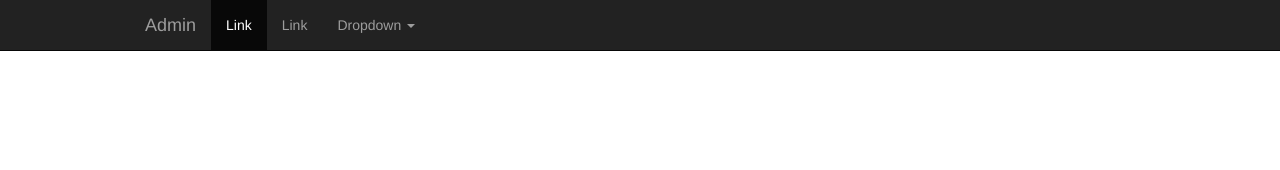
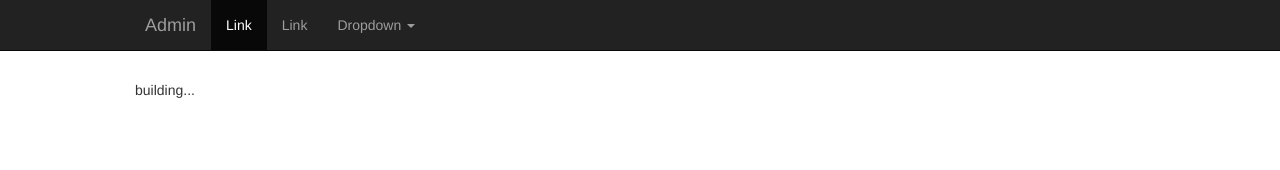
Before and after one commit to bluecat000/nuxt-blog, a Nuxt app: page /admin/edit in a window 1280 px wide. Shown: the top 170 px of the page. Built offline with nearby package versions, Linux system fonts and the light colour scheme.

Commit message:
mv file to new folder

```diff
--- a/components/Act.vue
+++ b/components/Act.vue
@@ -3,7 +3,7 @@
     <div class="row">
       <div class="panel panel-default" v-for="list in 10" v-bind:key="list">
         <!-- Default panel contents -->
-        <nuxt-link to="/articel">
+        <nuxt-link to="/index/articel">
           <div class="panel-heading">Panel heading</div>
             <div class="panel-body">
               <p>Some default panel content here. Nulla vitae elit libero, a pharetra augue. Aenean lacinia bibendum nulla sed consectetur. Aenean eu leo quam.</p>
--- a/pages/admin.vue
+++ b/pages/admin/admin.vue
@@ -1,5 +1,5 @@
 <template>
   <div class="content">
-
+      building...
   </div>
 </template>
--- /dev/null
+++ b/pages/admin/edit.vue
@@ -0,0 +1,5 @@
+<template>
+  <div class="content">
+      building...
+  </div>
+</template>
```
Also changed, not shown: pages/main/articel.vue (renamed from pages/articel.vue), 1 other file (tests, documents, lock files or other folders).
